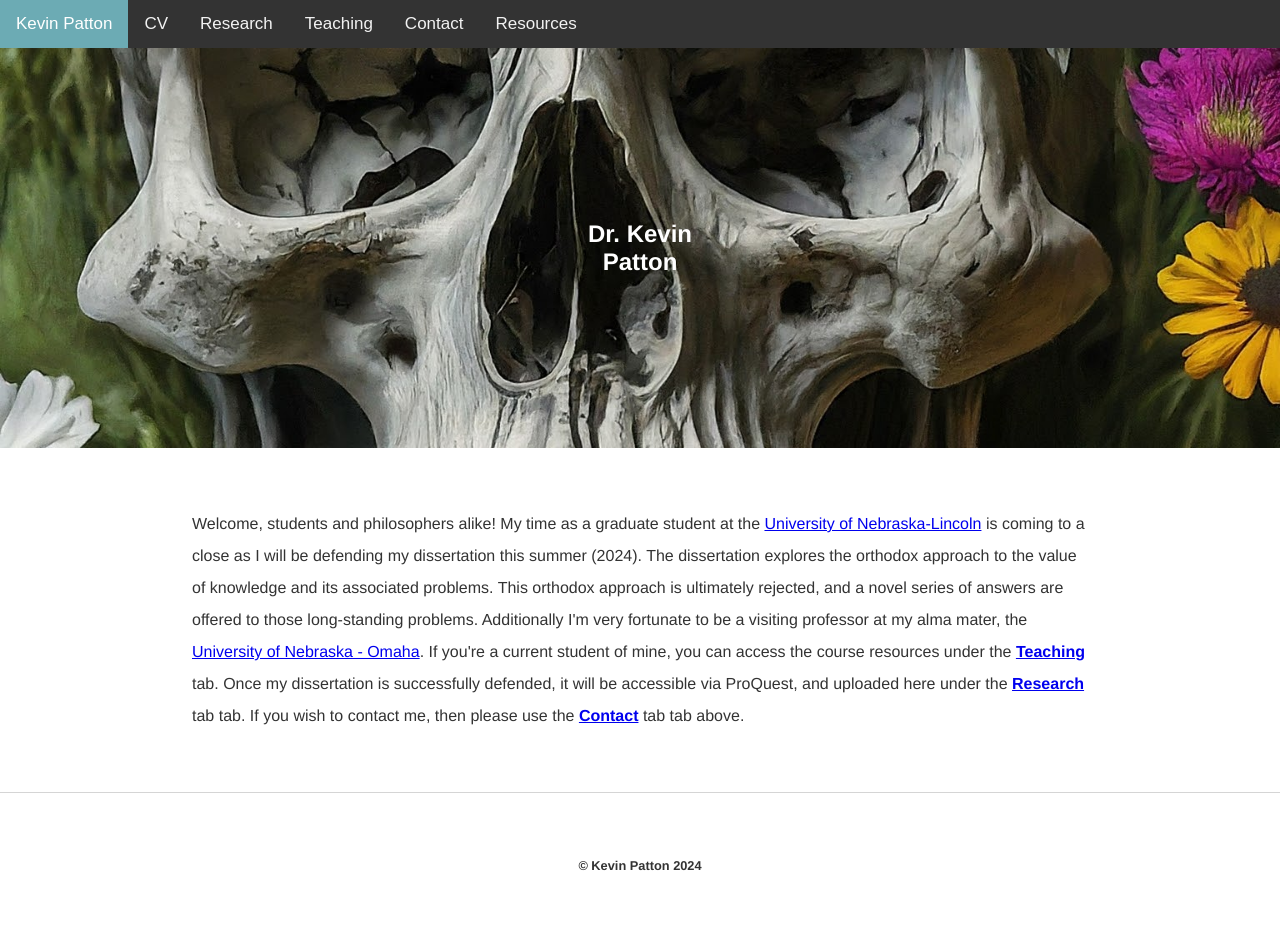
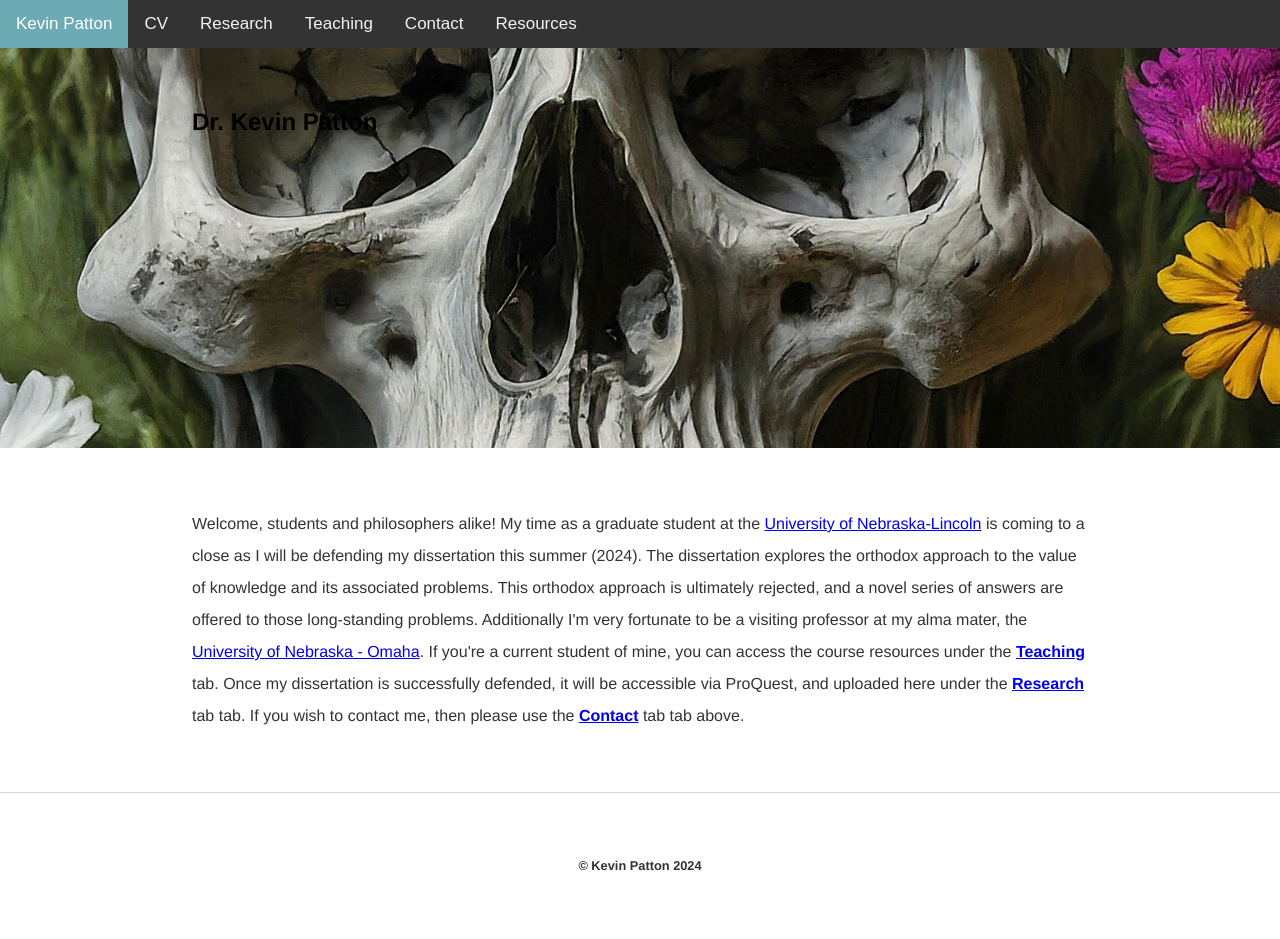
Before and after one commit to kevinjpatton/kevinjpatton.github.io, a Jekyll site: the page built from test.html, in a window 1280 px wide. Built offline with Jekyll 4.4.1, drawn with Linux system fonts in a browser that asks for light colours; Markdown is read by kramdown in place of the engine named in the settings.

Commit message:
Update test.css

```diff
--- a/css/test.css
+++ b/css/test.css
@@ -120,12 +120,9 @@
 }
 
 .hero-text {
-  text-align: center;
-  position: absolute;
-  top: 50%;
-  left: 50%;
-  transform: translate(-50%, -50%);
-  color: white; /* Ensure text is visible */
+  display: flex; /* Enable flexbox */
+  align-items: center; /* Vertically align items */
+  justify-content: center; /* Horizontally align items */
 }
 
 /* Page-Specific Hero Image Styles */
```
